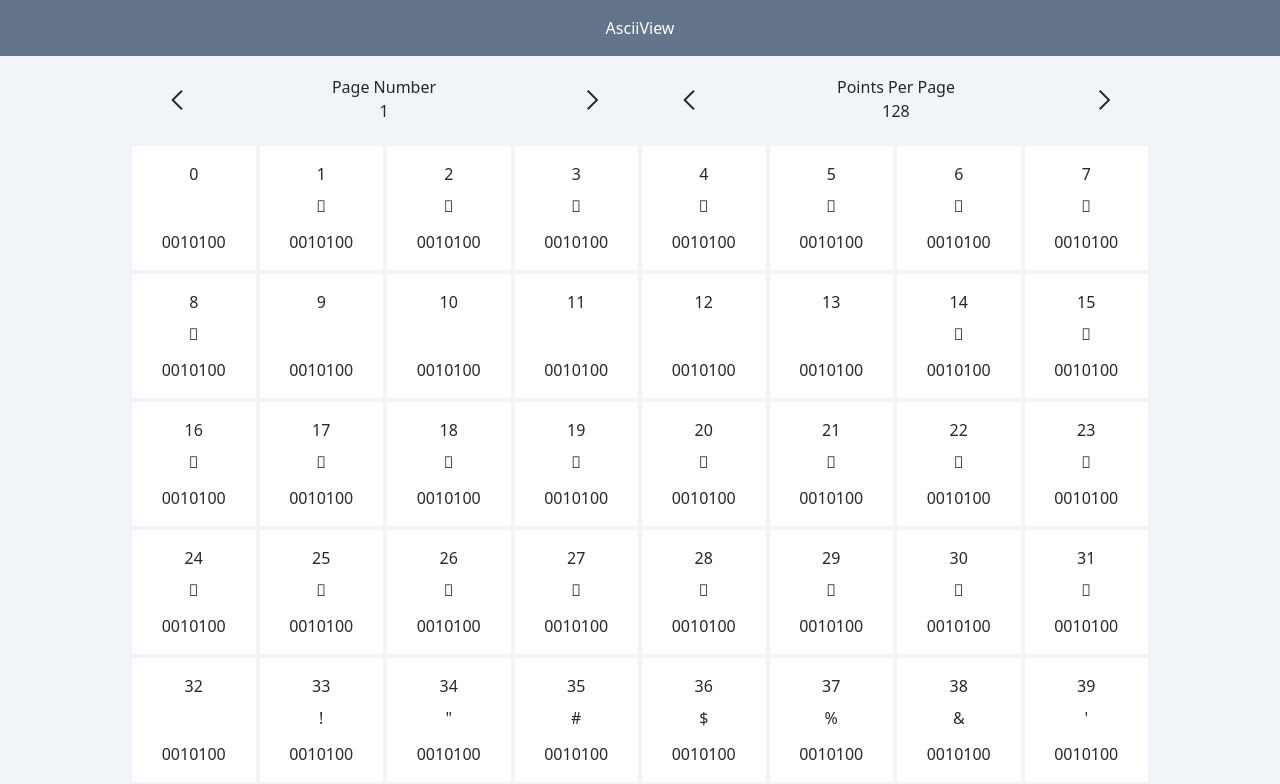
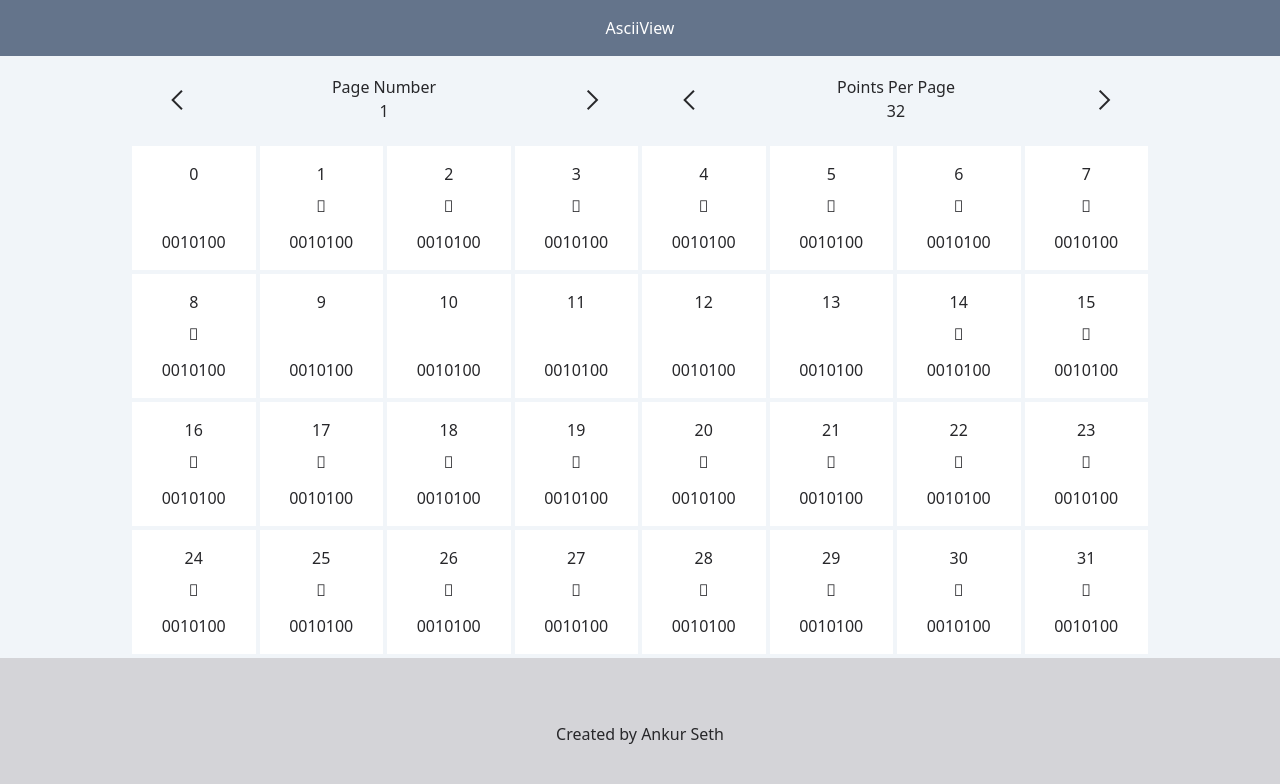
Before and after one commit to iaseth/ascii, a React (Vite) app in the folder asciiview/: page / in a window 1280 px wide. Shown: the top 784 px of the page. Built offline with nearby package versions, Linux system fonts and the light colour scheme.

Commit message:
Added UnicodeBlockType

```diff
--- a/asciiview/src/App/AsciiView/AsciiView.tsx
+++ b/asciiview/src/App/AsciiView/AsciiView.tsx
@@ -1,4 +1,5 @@
 import React from "react";
+import { unicodeBlocks } from "../Unicode";
 import CodePoint from "./CodePoint/CodePoint";
 import ToolBar from "./ToolBar/ToolBar";
 
@@ -6,7 +7,7 @@ import ToolBar from "./ToolBar/ToolBar";
 
 export default function AsciiView () {
 	const [pageNumber, setPageNumber] = React.useState(0);
-	const [pointsPerPage, setPointsPerPage] = React.useState(128);
+	const [pointsPerPage, setPointsPerPage] = React.useState(32);
 	const codePoints = [...Array(pointsPerPage).keys()].map(k => (pageNumber*pointsPerPage)+k);
 
 	return (
--- /dev/null
+++ b/asciiview/src/App/Unicode.tsx
@@ -0,0 +1,27 @@
+import unicodeBlocksJson from '../../../crawler/unicodeblocks.json';
+
+
+
+interface ScriptType {
+	name: string,
+	charCount: number
+}
+
+interface UnicodeBlockType {
+	plane: string,
+	blockRange: string,
+	blockStart: string,
+	blockEnd: string,
+
+	blockStartInt: number,
+	blockEndInt: number,
+
+	blockName: string,
+	blockPageURL: string,
+
+	codePoints: number,
+	assignedCharacters: number,
+	scripts: ScriptType[]
+}
+
+export const unicodeBlocks: UnicodeBlockType[] = unicodeBlocksJson.unicodeBlocks;
```
